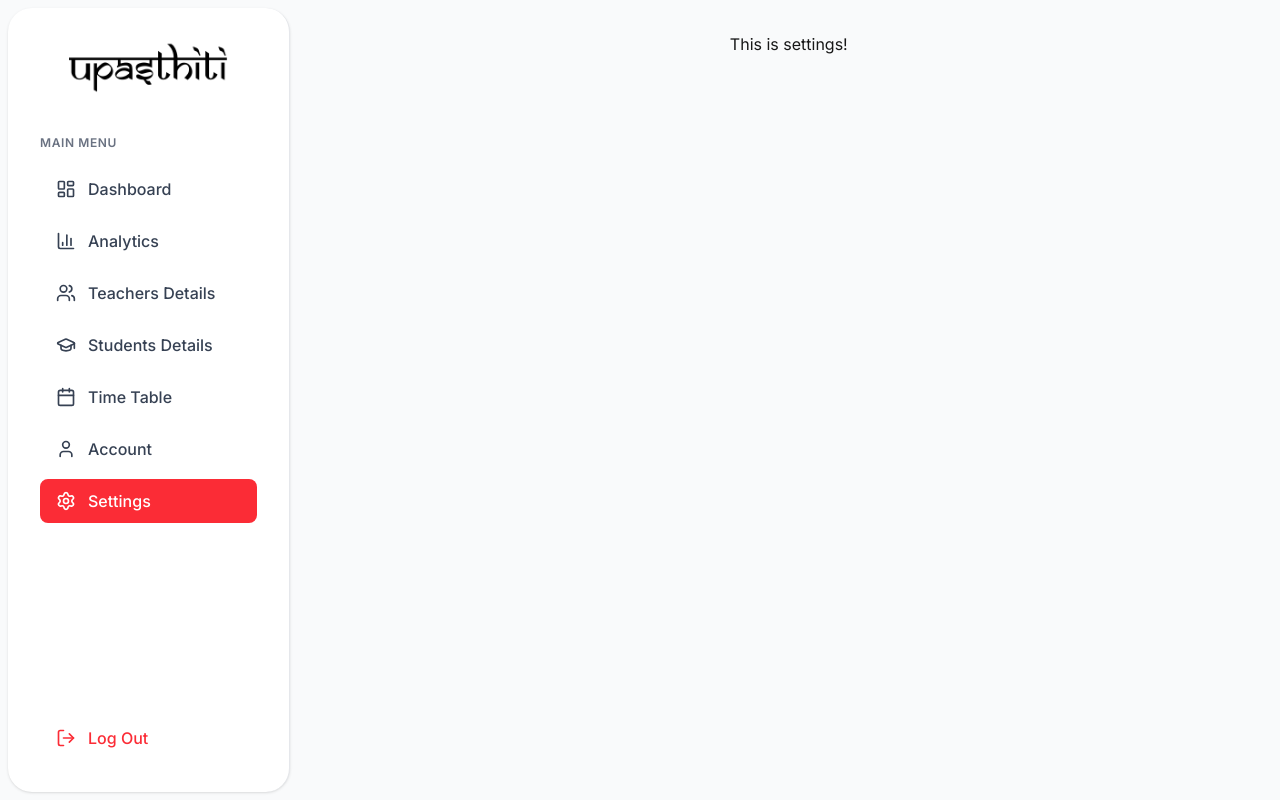
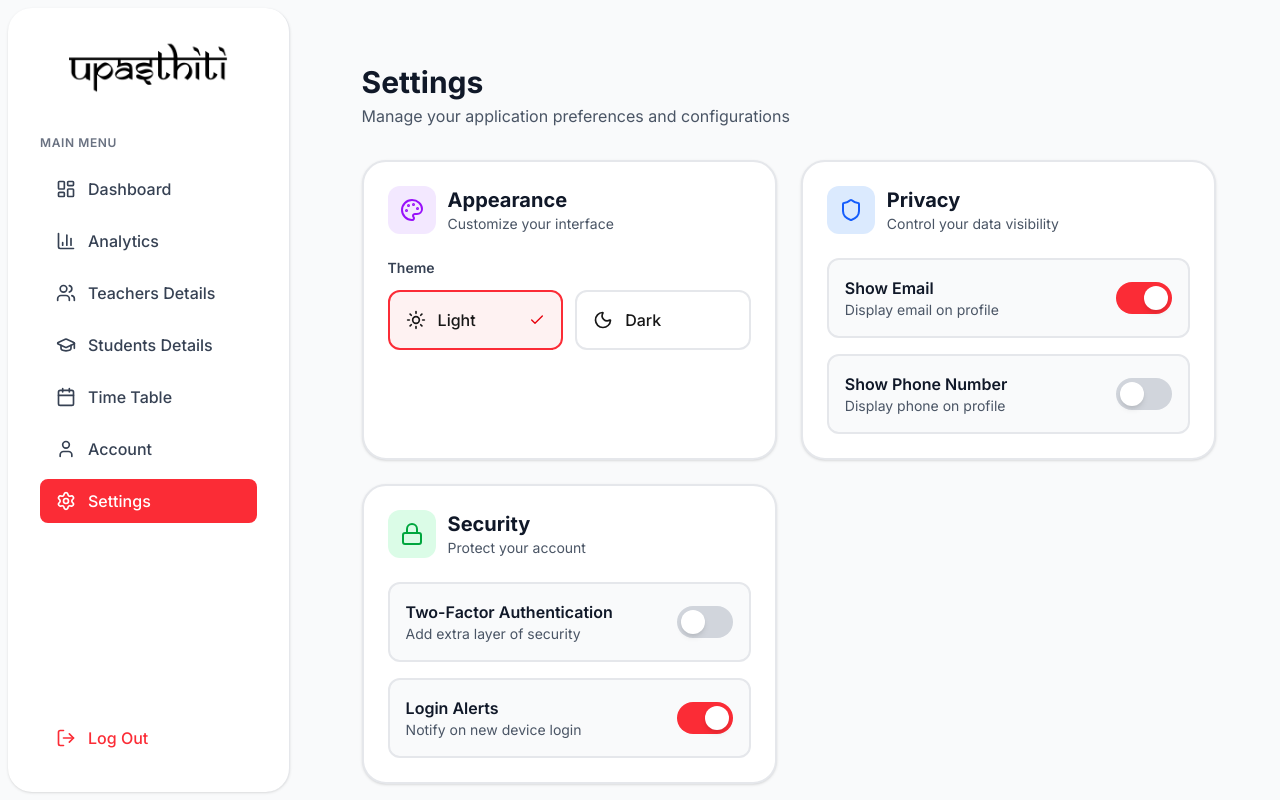
Before and after one commit to yashgoel75/upasthiti-admin-frontend, a Next.js app: page /admin/settings in a window 1280 px wide. Built offline with nearby package versions, Linux system fonts and the light colour scheme; no server answers; sample sign-in values are in the browser's storage; a web font is replaced by a local one.

Commit message:
feat: settings page

```diff
--- a/app/admin/settings/page.tsx
+++ b/app/admin/settings/page.tsx
@@ -1,7 +1,280 @@
-export default function Account() {
+"use client";
+
+import { useState, useEffect } from "react";
+import {
+  Bell,
+  Lock,
+  Palette,
+  Globe,
+  Shield,
+  Mail,
+  Volume2,
+  Moon,
+  Sun,
+  Check,
+} from "lucide-react";
+
+interface AppearanceSettings {
+  theme: "light" | "dark";
+}
+
+interface PrivacySettings {
+  showEmail: boolean;
+  showPhone: boolean;
+  dataSharing: boolean;
+}
+
+interface SecuritySettings {
+  twoFactorAuth: boolean;
+  sessionTimeout: string;
+  loginAlerts: boolean;
+}
+
+interface AppSettings {
+  appearance: AppearanceSettings;
+  privacy: PrivacySettings;
+  security: SecuritySettings;
+}
+
+interface ToggleItemProps {
+  label: string;
+  description: string;
+  checked: boolean;
+  onChange: () => void;
+}
+
+export default function SettingsPage() {
+  const [settings, setSettings] = useState<AppSettings>({
+    appearance: {
+      theme: "light",
+    },
+    privacy: {
+      showEmail: true,
+      showPhone: false,
+      dataSharing: false,
+    },
+    security: {
+      twoFactorAuth: false,
+      sessionTimeout: "30",
+      loginAlerts: true,
+    },
+  });
+
+  const [isSaving, setIsSaving] = useState(false);
+  const [saveMessage, setSaveMessage] = useState(false);
+
+  useEffect(() => {
+    const saved = localStorage.getItem("appSettings");
+    if (saved) {
+      setSettings(JSON.parse(saved));
+    }
+  }, []);
+
+  const handleToggle = (category: keyof AppSettings, key: string): void => {
+    setSettings((prev) => ({
+      ...prev,
+      [category]: {
+        ...prev[category],
+        [key]: !prev[category][key as keyof (typeof prev)[typeof category]],
+      },
+    }));
+  };
+
+  const handleSelect = (
+    category: keyof AppSettings,
+    key: string,
+    value: string
+  ): void => {
+    setSettings((prev) => ({
+      ...prev,
+      [category]: {
+        ...prev[category],
+        [key]: value,
+      },
+    }));
+  };
+
+  const saveSettings = (): void => {
+    setIsSaving(true);
+    localStorage.setItem("appSettings", JSON.stringify(settings));
+
+    setTimeout(() => {
+      setIsSaving(false);
+      setSaveMessage(true);
+      setTimeout(() => setSaveMessage(false), 1500);
+    }, 800);
+  };
+
+  const themes = [
+    { value: "light", label: "Light", icon: Sun },
+    { value: "dark", label: "Dark", icon: Moon },
+  ] as const;
+
   return (
-    <>
-      <div className="flex justify-center items-center">This is settings!</div>
-    </>
+    <div className="min-h-screen bg-gray-50 p-2 md:p-8">
+      <div className="max-w-6xl mx-auto">
+        <div className="mb-8">
+          <h1 className="text-3xl font-bold text-gray-900">Settings</h1>
+          <p className="text-gray-600 mt-1">
+            Manage your application preferences and configurations
+          </p>
+        </div>
+
+        <div className="grid grid-cols-1 lg:grid-cols-2 gap-6 mb-6">
+          {/* Appearance */}
+          <div className="bg-white border-2 border-gray-200 rounded-3xl shadow-sm p-6">
+            <div className="flex items-center gap-3 mb-6">
+              <div className="w-12 h-12 rounded-xl bg-purple-100 flex items-center justify-center">
+                <Palette className="w-6 h-6 text-purple-600" />
+              </div>
+              <div>
+                <h2 className="text-xl font-bold text-gray-900">Appearance</h2>
+                <p className="text-sm text-gray-600">
+                  Customize your interface
+                </p>
+              </div>
+            </div>
+
+            <div className="space-y-6">
+              <div>
+                <label className="text-sm font-semibold text-gray-700 mb-3 block">
+                  Theme
+                </label>
+                <div className="grid grid-cols-2 gap-3">
+                  {themes.map((theme) => (
+                    <button
+                      key={theme.value}
+                      onClick={() =>
+                        handleSelect("appearance", "theme", theme.value)
+                      }
+                      className={`flex items-center gap-3 p-4 rounded-xl border-2 transition-all ${
+                        settings.appearance.theme === theme.value
+                          ? "border-red-500 bg-red-50"
+                          : "border-gray-200 hover:border-gray-300"
+                      }`}
+                    >
+                      <theme.icon className="w-5 h-5" />
+                      <span className="font-medium">{theme.label}</span>
+                      {settings.appearance.theme === theme.value && (
+                        <Check className="w-4 h-4 text-red-600 ml-auto" />
+                      )}
+                    </button>
+                  ))}
+                </div>
+              </div>
+            </div>
+          </div>
+
+          {/* Privacy */}
+          <div className="bg-white border-2 border-gray-200 rounded-3xl shadow-sm p-6">
+            <div className="flex items-center gap-3 mb-6">
+              <div className="w-12 h-12 rounded-xl bg-blue-100 flex items-center justify-center">
+                <Shield className="w-6 h-6 text-blue-600" />
+              </div>
+              <div>
+                <h2 className="text-xl font-bold text-gray-900">Privacy</h2>
+                <p className="text-sm text-gray-600">
+                  Control your data visibility
+                </p>
+              </div>
+            </div>
+
+            <div className="space-y-4">
+              <ToggleItem
+                label="Show Email"
+                description="Display email on profile"
+                checked={settings.privacy.showEmail}
+                onChange={() => handleToggle("privacy", "showEmail")}
+              />
+              <ToggleItem
+                label="Show Phone Number"
+                description="Display phone on profile"
+                checked={settings.privacy.showPhone}
+                onChange={() => handleToggle("privacy", "showPhone")}
+              />
+            </div>
+          </div>
+
+          {/* Security */}
+          <div className="bg-white border-2 border-gray-200 rounded-3xl shadow-sm p-6">
+            <div className="flex items-center gap-3 mb-6">
+              <div className="w-12 h-12 rounded-xl bg-green-100 flex items-center justify-center">
+                <Lock className="w-6 h-6 text-green-600" />
+              </div>
+              <div>
+                <h2 className="text-xl font-bold text-gray-900">Security</h2>
+                <p className="text-sm text-gray-600">Protect your account</p>
+              </div>
+            </div>
+
+            <div className="space-y-4">
+              <ToggleItem
+                label="Two-Factor Authentication"
+                description="Add extra layer of security"
+                checked={settings.security.twoFactorAuth}
+                onChange={() => handleToggle("security", "twoFactorAuth")}
+              />
+              <ToggleItem
+                label="Login Alerts"
+                description="Notify on new device login"
+                checked={settings.security.loginAlerts}
+                onChange={() => handleToggle("security", "loginAlerts")}
+              />
+            </div>
+          </div>
+        </div>
+
+        <div className="bg-white border-2 border-gray-200 rounded-3xl shadow-sm p-6 flex items-center justify-between">
+          <div>
+            <h3 className="text-lg font-bold text-gray-900">Save Changes</h3>
+            <p className="text-sm text-gray-600">
+              Apply your settings configuration
+            </p>
+          </div>
+          <div className="flex items-center gap-4">
+            <button
+              onClick={saveSettings}
+              disabled={isSaving || saveMessage}
+              className="px-8 py-3 bg-red-500 text-white font-semibold rounded-xl hover:bg-red-600 transition-colors disabled:opacity-50 disabled:cursor-not-allowed"
+            >
+              {isSaving ? "Saving..." : saveMessage ? "Saved" : "Save Settings"}
+            </button>
+          </div>
+        </div>
+
+        <footer className="text-center text-xs mt-8 text-gray-500">
+          © {new Date().getFullYear()} Vivekananda Institute of Professional
+          Studies - Technical Campus.
+        </footer>
+      </div>
+    </div>
   );
 }
+
+function ToggleItem({
+  label,
+  description,
+  checked,
+  onChange,
+}: ToggleItemProps) {
+  return (
+    <div className="flex items-center justify-between p-4 bg-gray-50 border-2 border-gray-200 rounded-xl hover:bg-gray-100 transition-colors">
+      <div>
+        <p className="font-semibold text-gray-900">{label}</p>
+        <p className="text-sm text-gray-600">{description}</p>
+      </div>
+      <button
+        onClick={onChange}
+        className={`relative w-14 h-8 rounded-full transition-colors ${
+          checked ? "bg-red-500" : "bg-gray-300"
+        }`}
+      >
+        <div
+          className={`absolute top-1 left-1 w-6 h-6 bg-white rounded-full shadow-md transition-transform ${
+            checked ? "translate-x-6" : "translate-x-0"
+          }`}
+        />
+      </button>
+    </div>
+  );
+}
```
